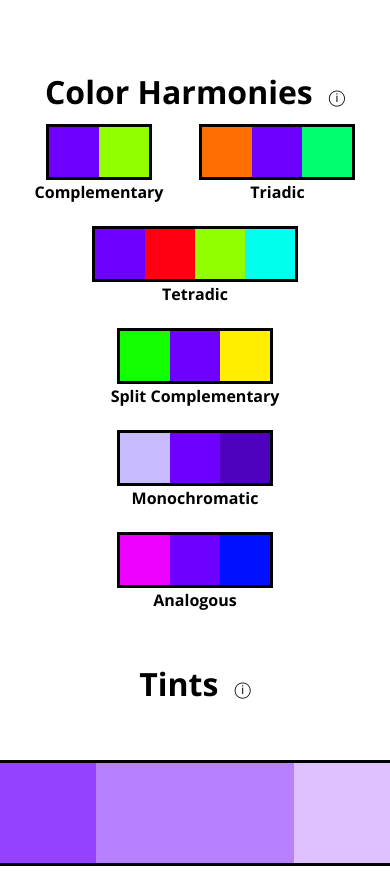
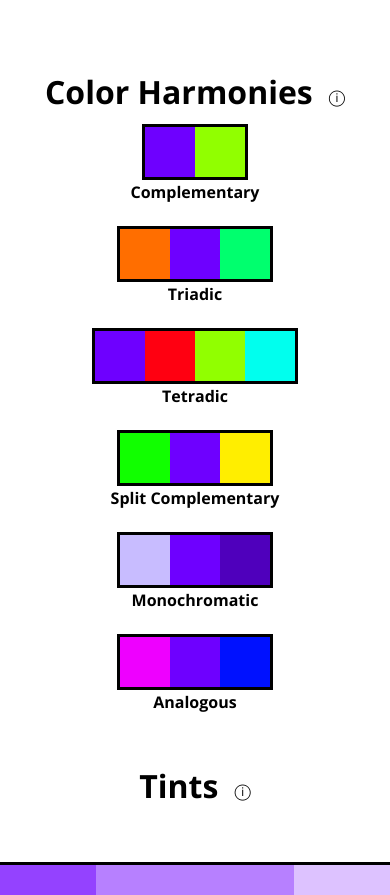
Before and after one commit to amandahinton/huetility, a React (Vite) app: page / in a window 390 px wide. Shown: the part 1685-2580 px from the top of the page. Built offline with nearby package versions, Linux system fonts and the light colour scheme.

Commit message:
stack palettes to column on mobile

```diff
--- a/src/components/harmonies/Harmonies.css
+++ b/src/components/harmonies/Harmonies.css
@@ -14,3 +14,9 @@
   column-gap: 36px;
   row-gap: 22px;
 }
+
+@media (max-width: 712px) {
+  .huetility-harmonies-container {
+    flex-direction: column;
+  }
+}
```
